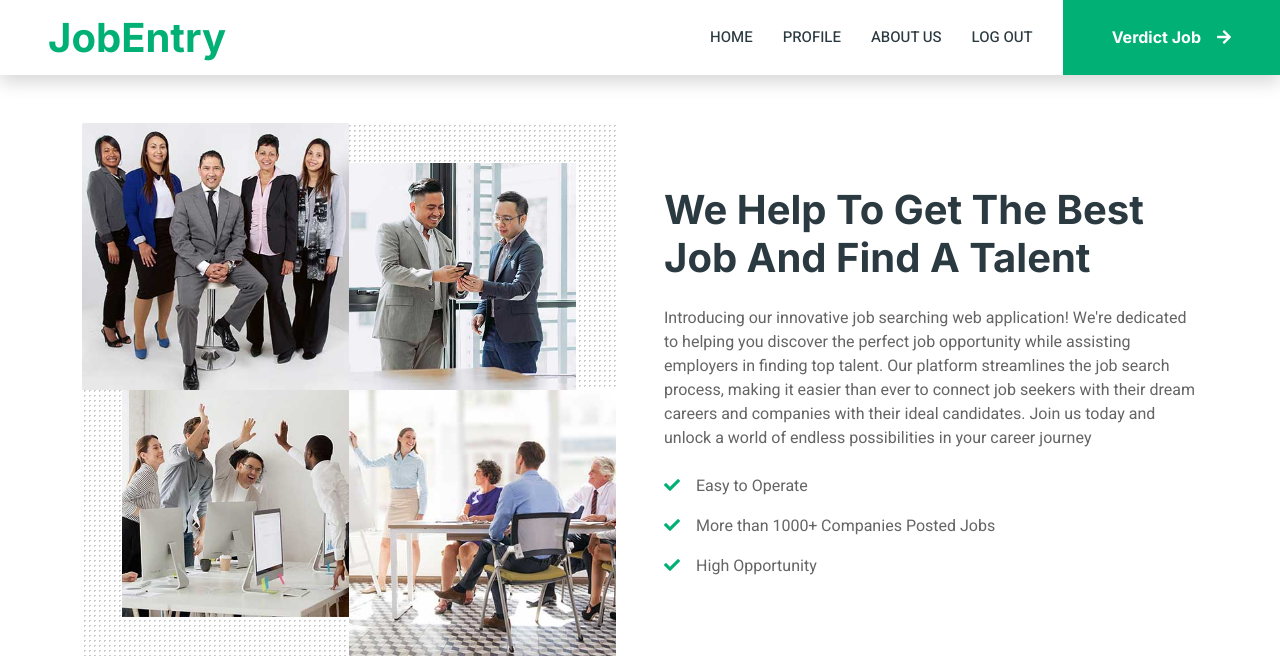
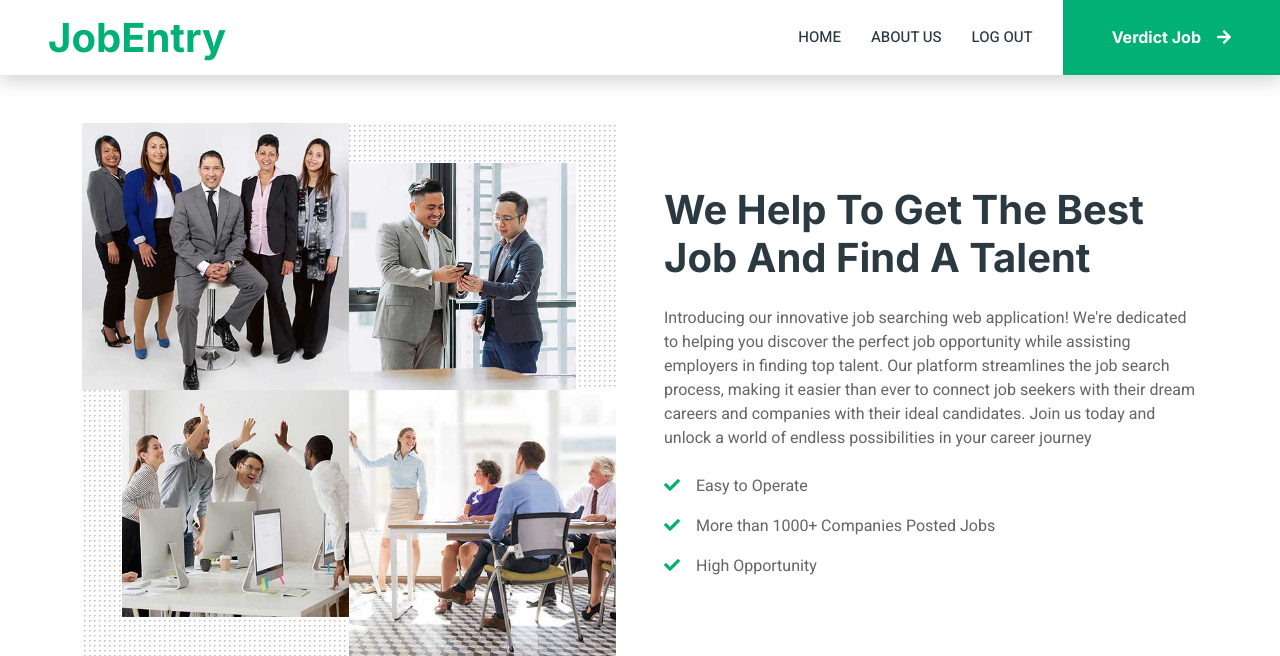
Before and after one commit to kfcuncle/cloud, a Flask app: page /aboutUs in a window 1280 px wide. Shown: the top 656 px of the page. Run offline with Flask 3, Linux system fonts and the light colour scheme; the visitor is signed in with stand-in values (Sample User, id 1); some libraries are stand-ins or nearby versions.

Commit message:
Update layout.html

```diff
--- a/templates/layout.html
+++ b/templates/layout.html
@@ -77,7 +77,6 @@
             <div class="collapse navbar-collapse" id="navbarCollapse">
                 <div class="navbar-nav ms-auto p-4 p-lg-0">
                     <a href="{{ url_for('home') }}" class="nav-item nav-link">Home</a>
-                    <a href="{{ url_for('profile') }}" class="nav-item nav-link">Profile</a>
                     <a href="{{ url_for('supervise') }}" class="nav-item nav-link">Student</a>
                     <a href="{{ url_for('logOut') }}" class="nav-item nav-link">Log Out</a>
                 </div>
@@ -98,7 +97,6 @@
             <div class="collapse navbar-collapse" id="navbarCollapse">
                 <div class="navbar-nav ms-auto p-4 p-lg-0">
                     <a href="{{ url_for('home') }}" class="nav-item nav-link">Home</a>
-                    <a href="{{ url_for('profile') }}" class="nav-item nav-link">Profile</a>
                     <a href="{{ url_for('aboutUs') }}" class="nav-item nav-link">About Us</a>
                     <a href="{{ url_for('logOut') }}" class="nav-item nav-link">Log Out</a>
                 </div>
```
